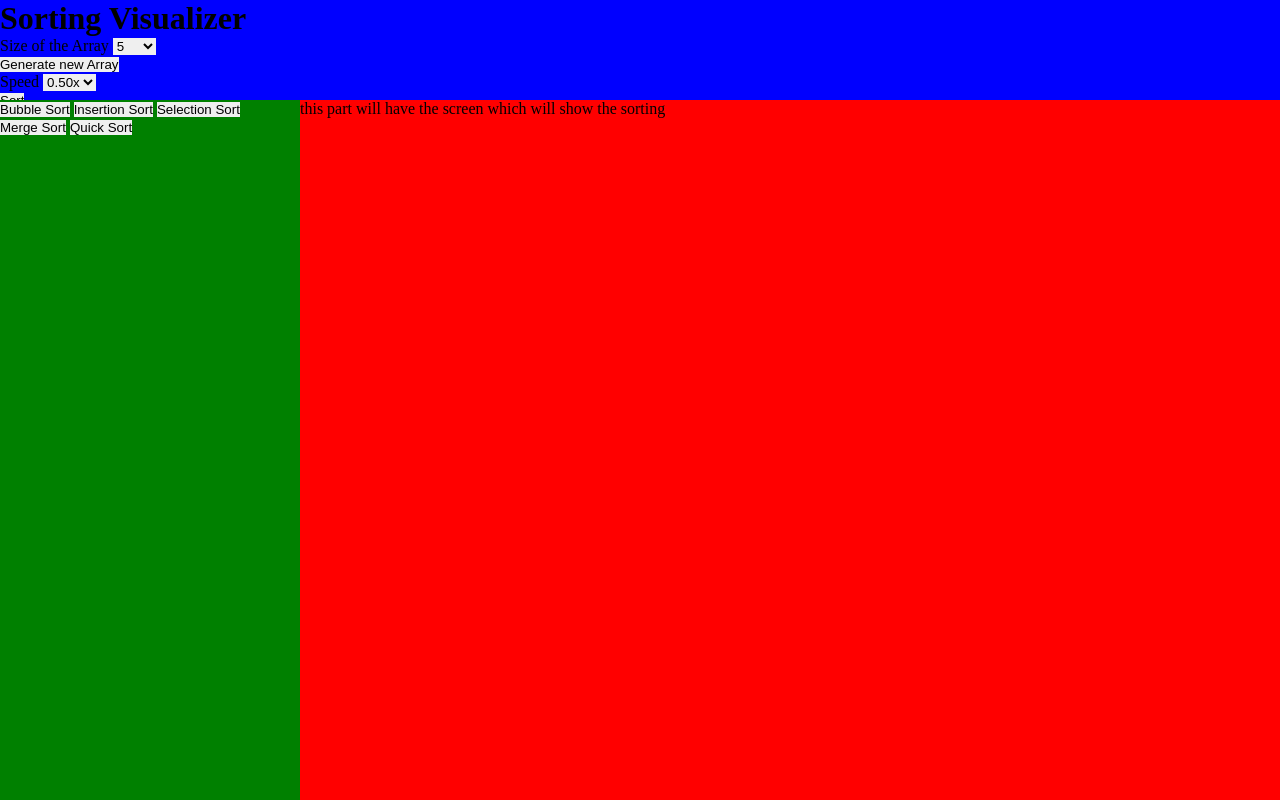
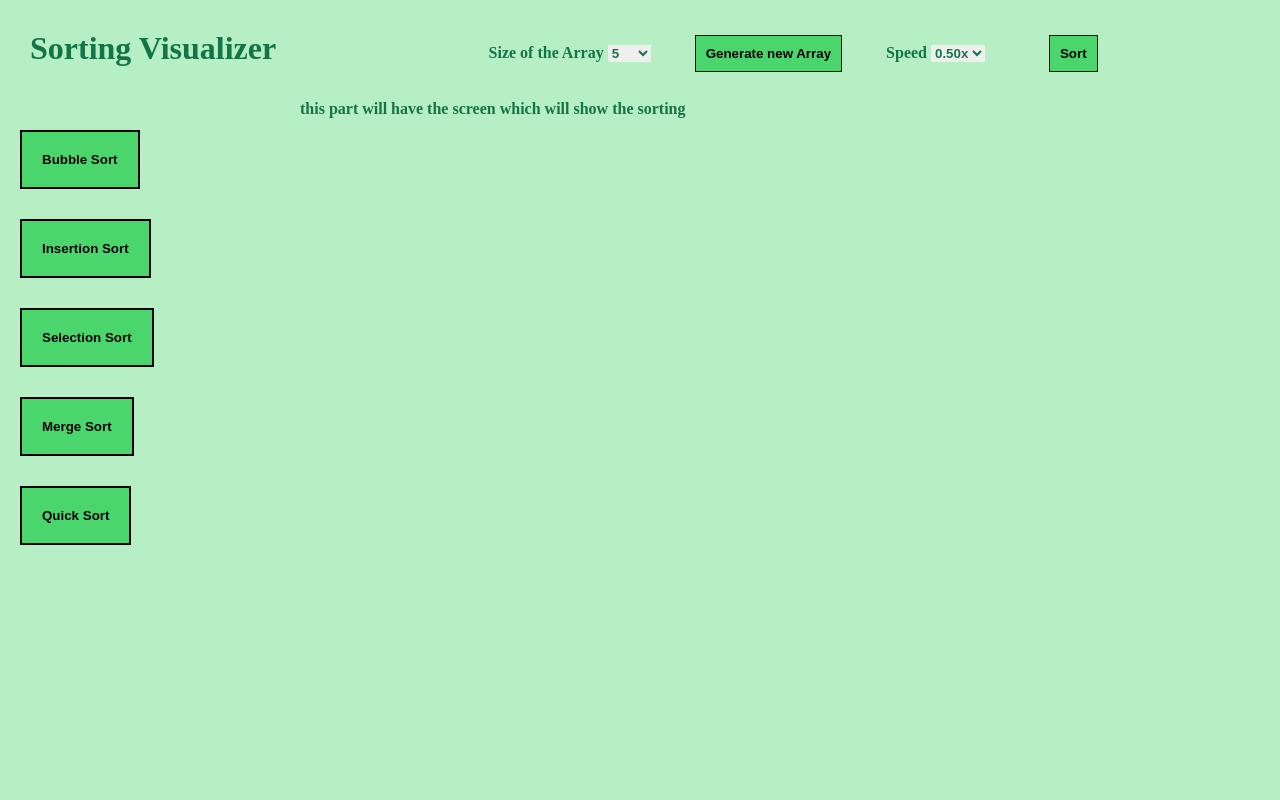
Before and after one commit to Adityacodin/Sorting-Visualizer, a Flask app: page / in a window 1280 px wide. Run offline with Flask 3, Linux system fonts and the light colour scheme.

Commit message:
dashboard setup and color theme

```diff
--- a/static/style.css
+++ b/static/style.css
@@ -2,14 +2,17 @@
     padding : 0px;
     margin : 0px;
     border : 0px;
+    color : #137547;
+    font-weight: bolder;
 }
 
 body, html {
+    background-color: #b7efc5;
     height: 100%;
 }
 
 #sort_dashboard {
-    background-color: blue;
+    text-align: center;
     height : 100px;
 }
 
@@ -19,22 +22,69 @@ body, html {
 }
 
 #sort_options{
-    background-color: green;
     display:inline-block;
     height :100%;
     width : 300px;
 }
 
 #sort_screen{
-    background-color: red;
     flex-grow: 1;
     height: 100%;
 }
 
-#sort-button{
+.sort-button{
     padding : 20px;
     margin-top:30px;
     margin-left : 20px;
+    margin-right:20px;
     border : 2px solid black;
     text-align : center;
 }
+
+#speed{
+    margin-top:20px;
+    margin-left : 20px;
+    border : none;
+    text-align : center;
+}
+
+
+#range_slider{
+    float : left;
+    border: 2px solid black;
+    margin-left : 30px;
+    margin-top : 40px;
+    margin-right : 30px;
+}
+
+#logo{
+    float : left;
+    padding : 20px;
+    margin :10px;
+    border : none;
+}
+
+#gen-arr,#sort{
+    margin-top : 35px;
+    border : 1px solid black;
+    padding : 10px;
+}
+
+button{
+    background-color: #4ad66d;
+    color : black;
+}
+button:active{
+    background-color :#208b3a;
+}
+
+#size-block,#speed-block{
+    display: inline-block;
+    margin-left:20px;
+}
+
+.dashboard-block{
+    margin-top : 40px;
+    margin-left : 40px;
+    margin-right : 20px
+}
```
